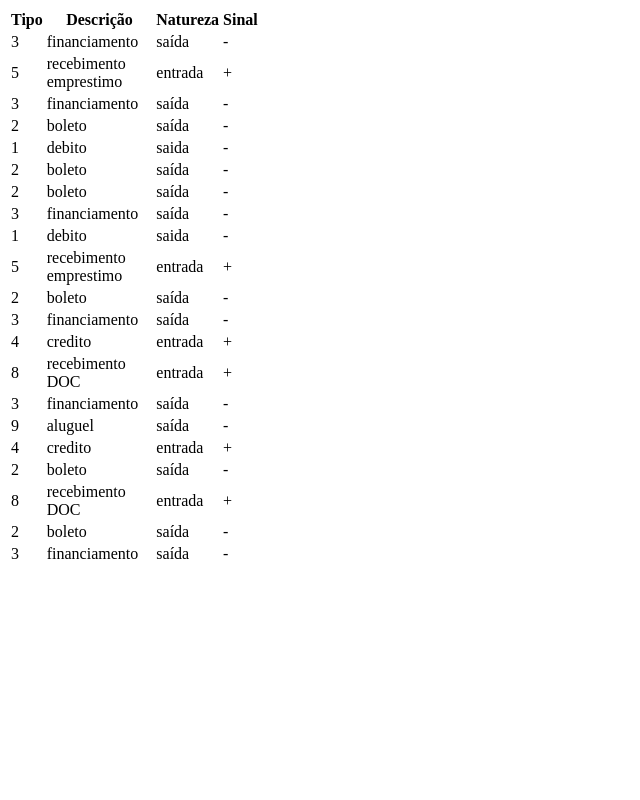
After one commit to AnaCarlaRibeiro/desafio-backend-CNAB-anacarla, a Django app: page /tabela_dados/ in a window 1280 px wide. The commit adds this page. Shown: the whole page, without its empty margins (0-640 px from the left). Run offline with Django 3.2, Linux system fonts and the light colour scheme; data comes from the database, SQL or seed files in the repository.

Commit message:
feat:acrescentado tabela de transação

```diff
--- a/cnabs/templates/cnabs/index.html
+++ b/cnabs/templates/cnabs/index.html
@@ -5,6 +5,7 @@
     <title>Cnabs</title>
 </head>
 <body>
+    <h1> Escolha o arquivo desejado</h1>
     <form method="post" enctype="multipart/form-data">
         {% csrf_token %}
         <p>
--- /dev/null
+++ b/cnabs/templates/cnabs/tabela_dados.html
@@ -0,0 +1,103 @@
+<html lang="en">
+<head>
+    <meta charset="UTF-8">
+
+    <title>Cnabs</title>
+</head>
+<body>
+    <table style="width:20%">
+      <thead>
+        <tr>
+          <th>Tipo</th>
+          <th>Descrição</th>
+          <th>Natureza</th>
+          <th>Sinal</th>
+
+        </tr>
+      </thead>
+      <tbody>
+        {% for dado in dados %}
+        <tr>
+          <td>{{ dado.tipo }}</td>
+          <td>{{ dado.descricao }}</td>
+          <td>{{ dado.natureza }}</td>
+          <td>{{ dado.sinal }}</td>
+
+
+        {% comment %} </tr>
+        <tr>
+          <td>{{ dado.tipo }}</td>
+          <td>{{ dado.descricao }}</td>
+          <td>{{ dado.natureza }}</td>
+          <td>{{ dado.sinal }}</td>
+
+
+        </tr>
+        <tr>
+          <td>{{ dado.tipo }}</td>
+          <td>{{ dado.descricao }}</td>
+          <td>{{ dado.natureza }}</td>
+          <td>{{ dado.sinal }}</td>
+
+
+
+        </tr>
+        <tr>
+          <td>{{ dado.tipo }}</td>
+          <td>{{ dado.descricao }}</td>
+          <td>{{ dado.natureza }}</td>
+          <td>{{ dado.sinal }}</td>
+
+
+
+        </tr>
+        <tr>
+          <td>{{ dado.tipo }}</td>
+          <td>{{ dado.descricao }}</td>
+          <td>{{ dado.natureza }}</td>
+          <td>{{ dado.sinal }}</td>
+
+
+
+        </tr>
+        <tr>
+          <td>{{ dado.tipo }}</td>
+          <td>{{ dado.descricao }}</td>
+          <td>{{ dado.natureza }}</td>
+          <td>{{ dado.sinal }}</td>
+
+
+
+        </tr>
+        <tr>
+          <td>{{ dado.tipo }}</td>
+          <td>{{ dado.descricao }}</td>
+          <td>{{ dado.natureza }}</td>
+          <td>{{ dado.sinal }}</td>
+
+
+
+        </tr>
+        <tr>
+          <td>{{ dado.tipo }}</td>
+          <td>{{ dado.descricao }}</td>
+          <td>{{ dado.natureza }}</td>
+          <td>{{ dado.sinal }}</td>
+
+
+
+        </tr>
+        <tr>
+          <td>{{ dado.tipo }}</td>
+          <td>{{ dado.descricao }}</td>
+          <td>{{ dado.natureza }}</td>
+          <td>{{ dado.sinal }}</td>
+
+
+
+        </tr> {% endcomment %}
+        {% endfor %}
+      </tbody>
+      </table>
+</body>
+</html>
--- a/cnabs/urls.py
+++ b/cnabs/urls.py
@@ -19,4 +19,6 @@ from . import views
 
 urlpatterns = [
   path("", views.upload),
+  path("tabela_dados/", views.tabela_dados),
+
 ]
--- a/cnabs/views.py
+++ b/cnabs/views.py
@@ -28,7 +28,7 @@ def upload(request):
                 dono_da_loja = caracter[48:62]
                 nome_da_loja = caracter[62:81]
                 dados_tratados.append({'tipo': tipo, 'data': data, 'valor': valor, 'cartao': cartao,
-                                    'hora': hora, 'dono_da_loja': dono_da_loja, 'nome_da_loja': nome_da_loja, 'cpf': cpf})
+                                       'hora': hora, 'dono_da_loja': dono_da_loja, 'nome_da_loja': nome_da_loja, 'cpf': cpf})
             for dado in dados_tratados:
                 my_model = ArquivoModel(
                     tipo=dado['tipo'],
@@ -39,15 +39,37 @@ def upload(request):
                     hora=dado['hora'],
                     dono_da_loja=dado['dono_da_loja'],
                     nome_da_loja=dado['nome_da_loja']
-                    )
-                # print(dado)
+                )
 
                 my_model.save()
-
-
 
              # ipdb.set_trace()
         return HttpResponse("O nome do arquivo enviado é:" + str(file))
     else:
         form = UploadFileForm()
     return render(request, 'cnabs/index.html', {'form': form})
+
+def tabela_dados(request):
+    dados_tratados = []
+    arquivos = ArquivoModel.objects.all()
+    for arquivo in arquivos:
+        if arquivo.tipo == "1":
+            dados_tratados.append({'tipo': arquivo.tipo, 'descricao': "debito", 'natureza': "saida", 'sinal': "-"})
+        elif arquivo.tipo == "2":
+            dados_tratados.append({'tipo': arquivo.tipo, 'descricao': "boleto", 'natureza': "saída", 'sinal': "-"})
+        elif arquivo.tipo == "3":
+            dados_tratados.append({'tipo': arquivo.tipo, 'descricao': "financiamento", 'natureza': "saída", 'sinal': "-"})
+        elif arquivo.tipo == "4":
+            dados_tratados.append({'tipo': arquivo.tipo, 'descricao': "credito", 'natureza': "entrada", 'sinal': "+"})
+        elif arquivo.tipo == "5":
+            dados_tratados.append({'tipo': arquivo.tipo, 'descricao': "recebimento emprestimo", 'natureza': "entrada", 'sinal': "+"})
+        elif arquivo.tipo == "6":
+            dados_tratados.append({'tipo': arquivo.tipo, 'descricao': "vendas", 'natureza': "entrada", 'sinal': "+"})
+        elif arquivo.tipo == "7":
+            dados_tratados.append({'tipo': arquivo.tipo, 'descricao': "recebimento TED", 'natureza': "entrada", 'sinal': "+"})
+        elif arquivo.tipo == "8":
+            dados_tratados.append({'tipo': arquivo.tipo, 'descricao': "recebimento DOC", 'natureza': "entrada", 'sinal': "+"})
+        elif arquivo.tipo == "9":
+            dados_tratados.append({'tipo': arquivo.tipo, 'descricao': "aluguel", 'natureza': "saída", 'sinal': "-"})
+    context = {'dados': dados_tratados}
+    return render(request, 'cnabs/tabela_dados.html', context)
```
Also changed, not shown: cnabs/texto.txt (deleted, +0 -21 lines).
